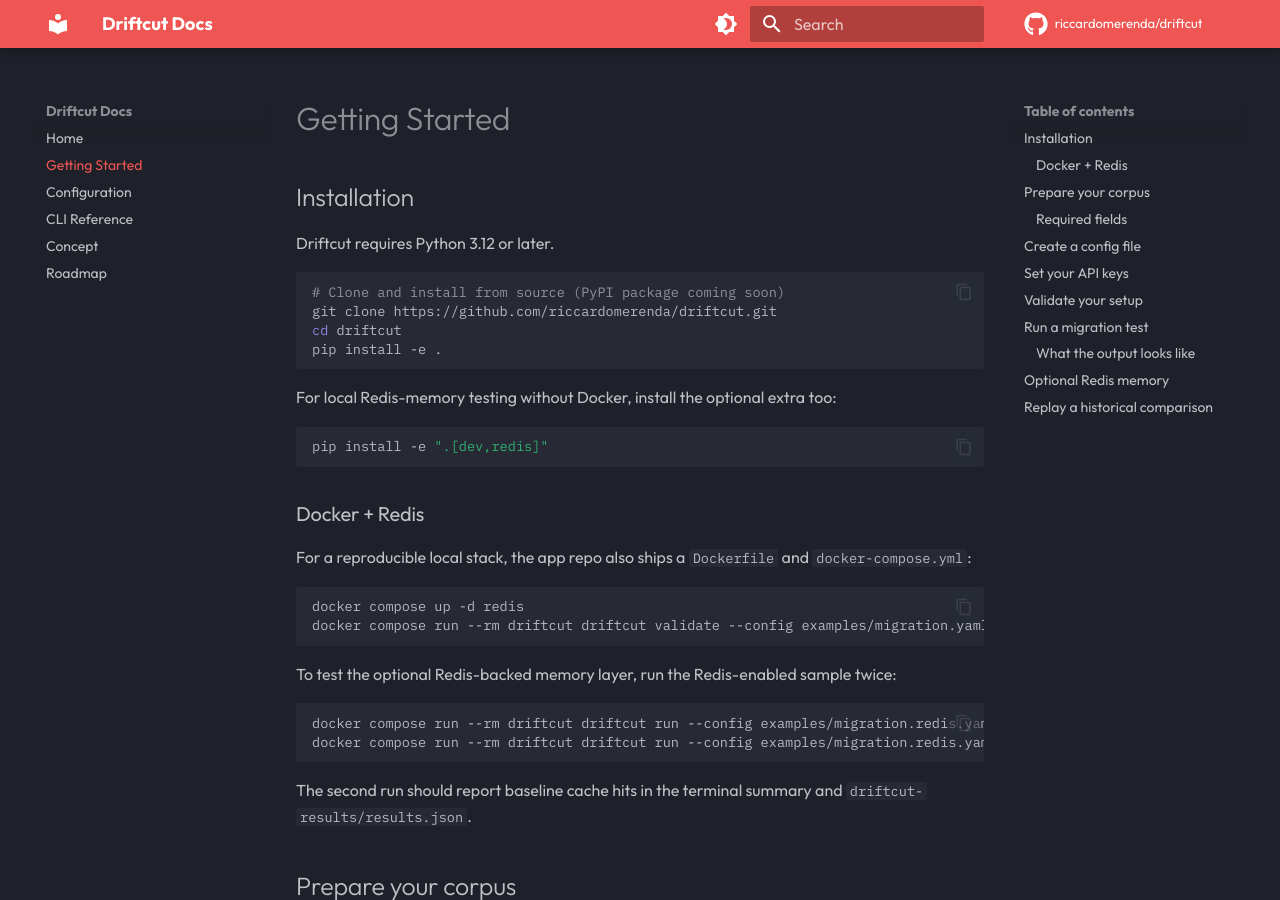
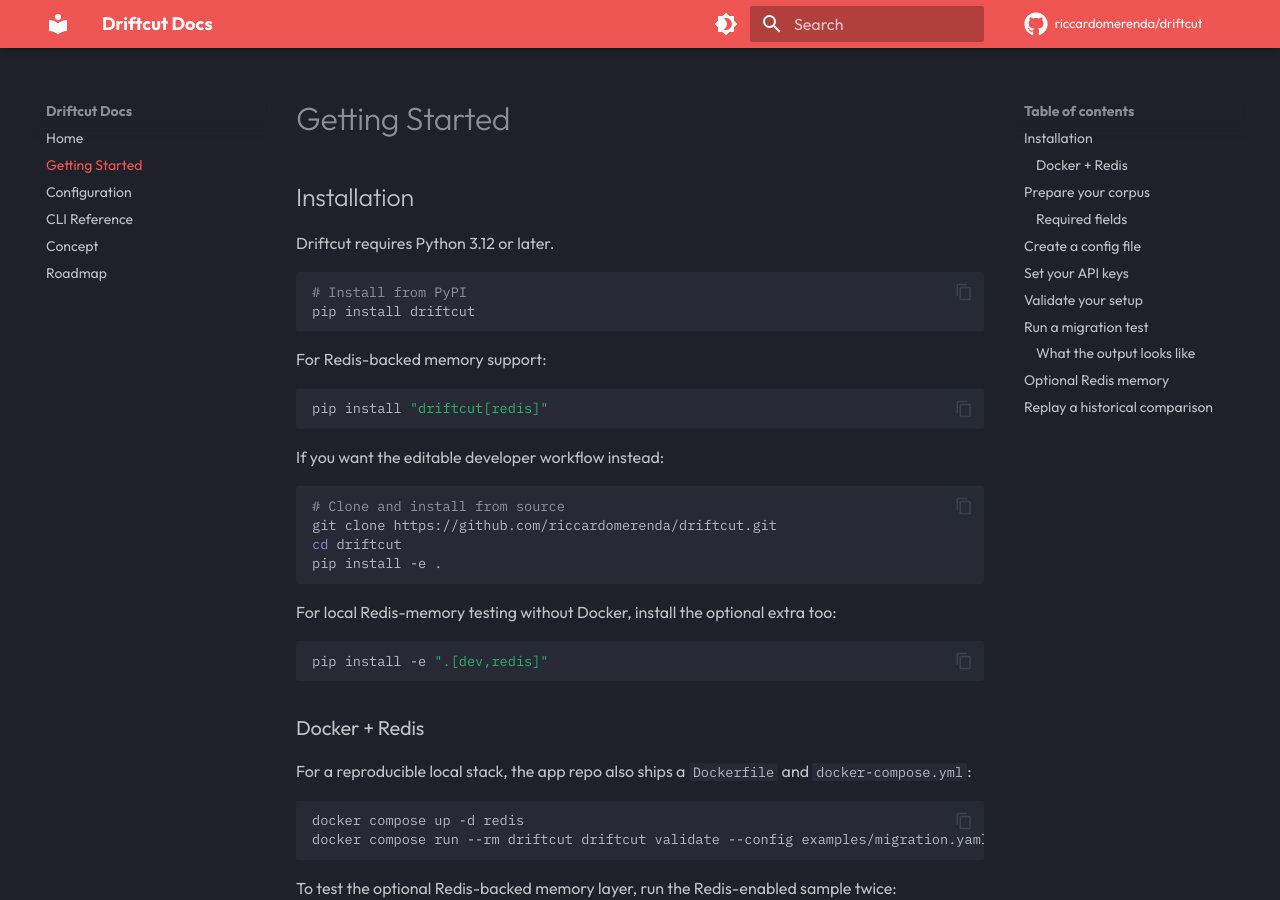
Before and after one commit to riccardomerenda/driftcut-docs, an MkDocs documentation site: the page built from docs/getting-started.md, in a window 1280 px wide and 900 px high. Built offline with MkDocs 1.6.1 and Material for MkDocs 9.7.7, drawn with Linux system fonts in a browser that asks for light colours; comment, search, counter and statistics services are not loaded.

````diff
--- a/docs/getting-started.md
+++ b/docs/getting-started.md
@@ -5,7 +5,20 @@
 Driftcut requires Python 3.12 or later.
 
 ```bash
-# Clone and install from source (PyPI package coming soon)
+# Install from PyPI
+pip install driftcut
+```
+
+For Redis-backed memory support:
+
+```bash
+pip install "driftcut[redis]"
+```
+
+If you want the editable developer workflow instead:
+
+```bash
+# Clone and install from source
 git clone https://github.com/riccardomerenda/driftcut.git
 cd driftcut
 pip install -e .
````
Also changed, not shown: docs/index.md (+1 -2 lines), docs/roadmap.md (+1 -1 lines).
